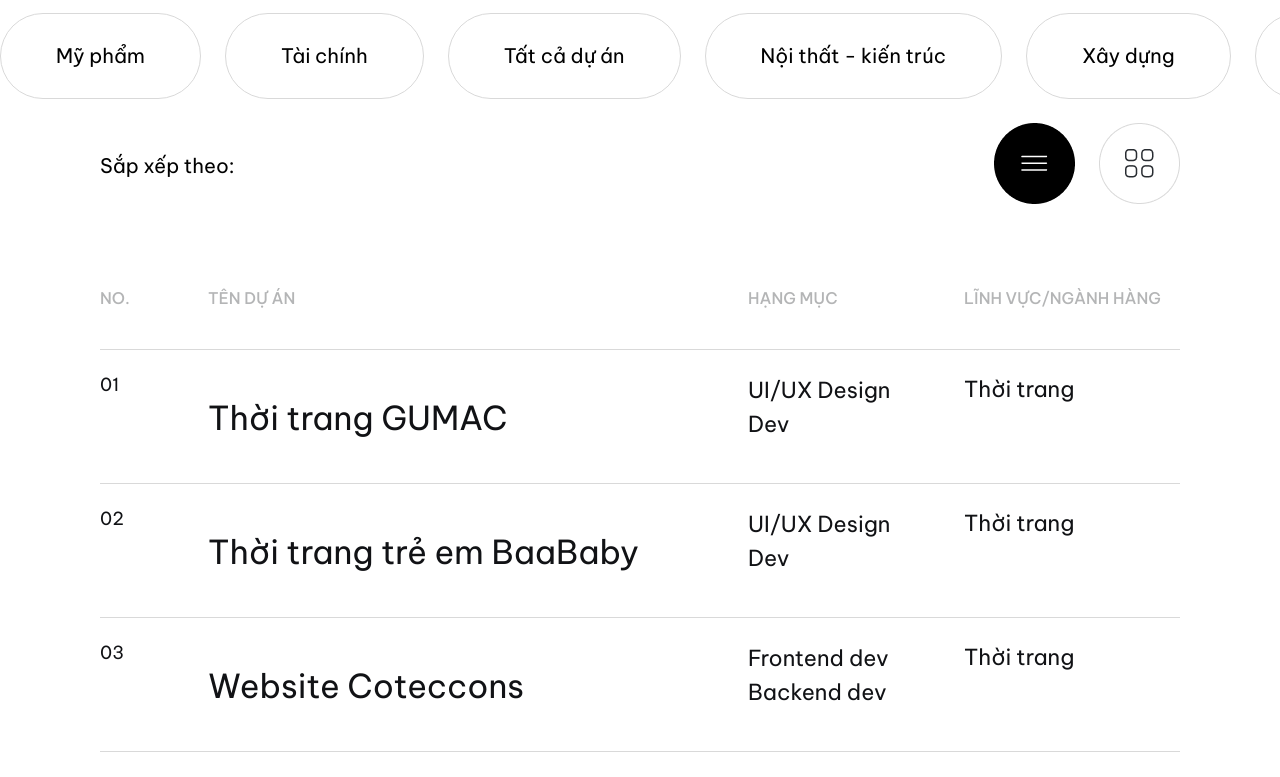
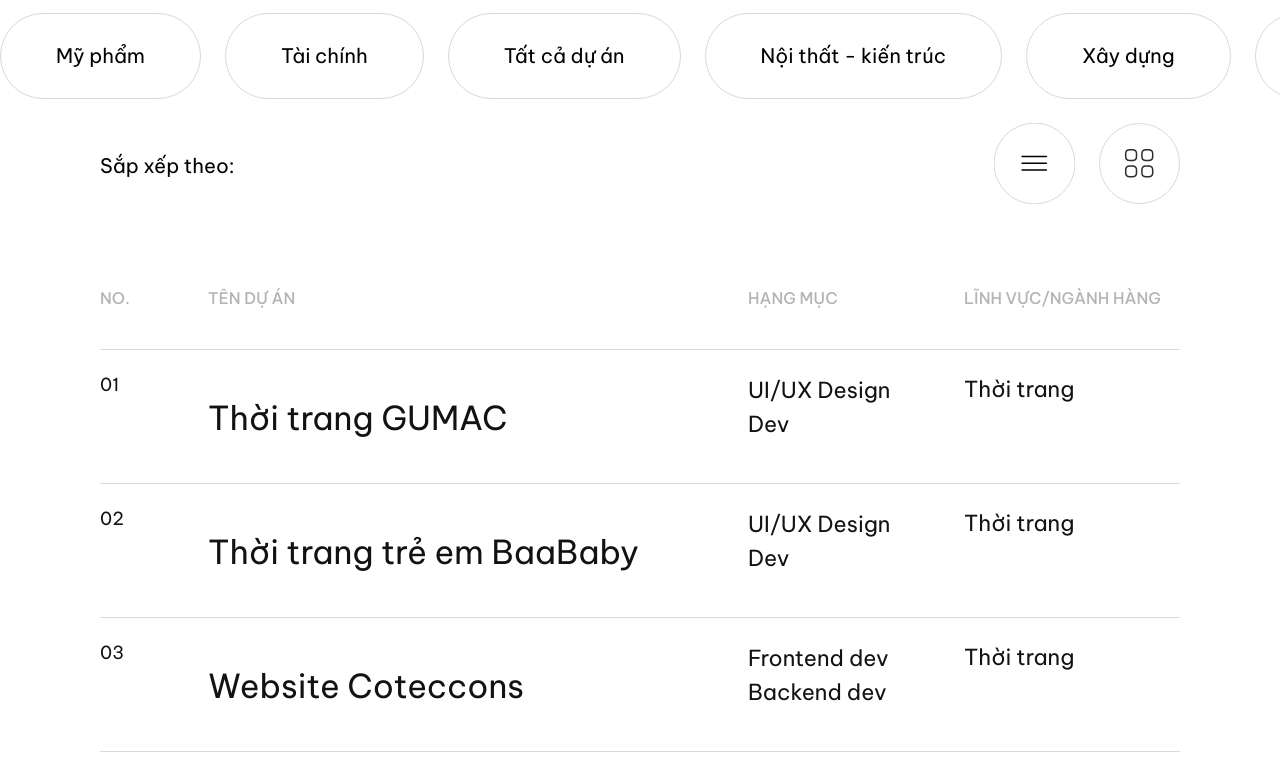
Before and after one commit to tinisang/okhubdemo, a Next.js app: page /project in a window 1280 px wide. Shown: the part 980-1757 px from the top of the page. Built offline with nearby package versions, Linux system fonts and the light colour scheme.

Commit message:
fix projects list

```diff
--- a/components/CardProject.js
+++ b/components/CardProject.js
@@ -1,10 +1,11 @@
 import React from 'react'
 import Image from 'next/image';
 import cardProjectImg from "../public/imgs/cardProjectImg.png"
+import Link from 'next/link';
 
 export const CardProject = (props) => {
   return (
-    <div className='card__project--container'>
+    <Link href = "#" className='card__project--container'>
         <div className='card__project--img'>
           <div className='card__project--img-sub'>
             <div className='card__project--img-eclipse'></div>
@@ -20,7 +21,7 @@ export const CardProject = (props) => {
             <div className='card__project--des-todo'>{props.toDo}</div>
             <div className='card__project--des-category'>{props.category}</div>
         </div>
-    </div>
+    </Link>
 
   )
 }
--- a/components/ListProject.js
+++ b/components/ListProject.js
@@ -1,8 +1,9 @@
 import React from 'react'
+import Link from 'next/link'
 
 export const ListProject = ({id, name, toDoData, category}) => {
   return (
-    <div className='list--container'>
+    <Link href="#" className='list--container'>
         <div className='list__NO'>
             <p>{id}</p>
         </div>
@@ -19,6 +20,6 @@ export const ListProject = ({id, name, toDoData, category}) => {
         <div className='list__category'>
             <p>{category}</p>
         </div>
-    </div>
+    </Link>
   )
 }
--- a/pages/project/index.js
+++ b/pages/project/index.js
@@ -5,43 +5,67 @@ import peojectOrderDisplayListBtn from "../../public/imgs/peojectOrderDisplayLis
 import peojectOrderDisplayGridBtn from "../../public/imgs/peojectOrderDisplayGridBtn.png";
 import { CardProject } from "../../components/CardProject";
 import { NumberPage } from "../../components/NumberPage";
-import { useState } from "react";
+import { use, useState } from "react";
 import { ListProject } from "../../components/ListProject";
 
 import gsap from "gsap";
-import { useEffect, useRef } from 'react';
+import { useEffect, useRef } from "react";
 import ScrollToPlugin from "gsap/dist/ScrollToPlugin";
 
 export default function Projects() {
   const [display, setDisplay] = useState(false);
-  const currentCategory = useRef(0)
+  const [fillGrid, setFillGrid] = useState('none');
+  const [strokeGrid, setStrokeGrid] = useState('#292D32');
+  const [fillList, setFillList] = useState('none');
+  const [strokeList, setStrokeList] = useState('#000000');
 
-  const handleCatSelect=(index)=>{
-    var PrevselectedContent = document.querySelector(`.project__categories--item button:nth-child(${currentCategory.current +1})`)
-    var selectedContent = document.querySelector(`.project__categories--item button:nth-child(${index+1})`)
+  const currentCategory = useRef(0);
+  const handelDisplayGrid = () => {
+    setDisplay(true);
+    setFillGrid('black');
+    setStrokeGrid("white");
+    setFillList('none');
+    setStrokeList("#000000");
 
-    var offsetX = window.innerWidth/2 - selectedContent.clientWidth/2;
+  }
 
-
-    PrevselectedContent.classList.remove('active')
-    selectedContent.classList.add('active')
-    gsap.to('.project__categories--item',{
-      scrollTo:{
-        x: selectedContent,
-        offsetX: offsetX
-      },
-      duration:1,
-      ease:'easeOut'
-    })
-
-    currentCategory.current= index
+  const handelDisplayList = () => {
+    setDisplay(false);
+    setFillGrid('none');
+    setStrokeGrid("#292D32");
+    setFillList('black');
+    setStrokeList("white");
+  }
 
 
 
-  }
+  const handleCatSelect = (index) => {
+    var PrevselectedContent = document.querySelector(
+      `.project__categories--item button:nth-child(${
+        currentCategory.current + 1
+      })`
+    );
+    var selectedContent = document.querySelector(
+      `.project__categories--item button:nth-child(${index + 1})`
+    );
+
+    var offsetX = window.innerWidth / 2 - selectedContent.clientWidth / 2;
+
+    PrevselectedContent.classList.remove("active");
+    selectedContent.classList.add("active");
+    gsap.to(".project__categories--item", {
+      scrollTo: {
+        x: selectedContent,
+        offsetX: offsetX,
+      },
+      duration: 1,
+      ease: "easeOut",
+    });
+
+    currentCategory.current = index;
+  };
 
   gsap.registerPlugin(ScrollToPlugin);
-
 
   return (
     <div className="project__container">
@@ -63,20 +87,90 @@ export default function Projects() {
             </div>
           </div>
           <div className="project__categories--item">
-            <ButtonCategory category="Mỹ phẩm"  onClick={()=>{handleCatSelect(0)}} />
-            <ButtonCategory category="Tài chính"  onClick={()=>{handleCatSelect(1)}} />
-            <ButtonCategory category="Tất cả dự án" onClick={()=>{handleCatSelect(2)}} />
-            <ButtonCategory category="Nội thất - kiến trúc"  onClick={()=>{handleCatSelect(3)}} />
-            <ButtonCategory category="Xây dựng"  onClick={()=>{handleCatSelect(4)}} />
-            <ButtonCategory category="Du lịch"  onClick={()=>{handleCatSelect(5)}} />
-            <ButtonCategory category="Bất động sản"  onClick={()=>{handleCatSelect(6)}} />
-            <ButtonCategory category="Bất động sản"  onClick={()=>{handleCatSelect(7)}} />
-            <ButtonCategory category="Bất động sản"  onClick={()=>{handleCatSelect(8)}} />
-            <ButtonCategory category="Bất động sản"  onClick={()=>{handleCatSelect(9)}} />
-            <ButtonCategory category="Bất động sản"  onClick={()=>{handleCatSelect(10)}}/>
-            <ButtonCategory category="Bất động sản"  onClick={()=>{handleCatSelect(11)}}/>
-            <ButtonCategory category="Bất động sản"  onClick={()=>{handleCatSelect(12)}}/>
-            <ButtonCategory category="Bất động sản"  onClick={()=>{handleCatSelect(13)}}/>
+            <ButtonCategory
+              category="Mỹ phẩm"
+              onClick={() => {
+                handleCatSelect(0);
+              }}
+            />
+            <ButtonCategory
+              category="Tài chính"
+              onClick={() => {
+                handleCatSelect(1);
+              }}
+            />
+            <ButtonCategory
+              category="Tất cả dự án"
+              onClick={() => {
+                handleCatSelect(2);
+              }}
+            />
+            <ButtonCategory
+              category="Nội thất - kiến trúc"
+              onClick={() => {
+                handleCatSelect(3);
+              }}
+            />
+            <ButtonCategory
+              category="Xây dựng"
+              onClick={() => {
+                handleCatSelect(4);
+              }}
+            />
+            <ButtonCategory
+              category="Du lịch"
+              onClick={() => {
+                handleCatSelect(5);
+              }}
+            />
+            <ButtonCategory
+              category="Bất động sản"
+              onClick={() => {
+                handleCatSelect(6);
+              }}
+            />
+            <ButtonCategory
+              category="Bất động sản"
+              onClick={() => {
+                handleCatSelect(7);
+              }}
+            />
+            <ButtonCategory
+              category="Bất động sản"
+              onClick={() => {
+                handleCatSelect(8);
+              }}
+            />
+            <ButtonCategory
+              category="Bất động sản"
+              onClick={() => {
+                handleCatSelect(9);
+              }}
+            />
+            <ButtonCategory
+              category="Bất động sản"
+              onClick={() => {
+                handleCatSelect(10);
+              }}
+            />
+            <ButtonCategory
+              category="Bất động sản"
+              onClick={() => {
+                handleCatSelect(11);
+              }}
+            />
+            <ButtonCategory
+              category="Bất động sản"
+              onClick={() => {
+                handleCatSelect(12);
+              }}
+            />
+            <ButtonCategory
+              category="Bất động sản"
+              onClick={() => {
+                handleCatSelect(13);
+              }}
+            />
           </div>
         </div>
       </div>
@@ -86,18 +180,82 @@ export default function Projects() {
         </div>
         <div className="project__order--display">
           <div className="project__order--display-list">
-            <Image
-              src={peojectOrderDisplayListBtn}
-              alt=""
-              onClick={() => setDisplay(false)}
-            />
+            <svg
+              onClick={handelDisplayList}
+              width="81"
+              height="81"
+              viewBox="0 0 81 81"
+              fill="none"
+              xmlns="http://www.w3.org/2000/svg"
+            >
+              <circle cx="40.5" cy="40.5" r="40.5" fill={fillList} stroke = "#D9D9D9"
+              />
+              <path
+                d="M28.05 33.45H52.35"
+                stroke={strokeList}
+                stroke-width="1.5"
+                stroke-linecap="round"
+              />
+              <path
+                d="M28.05 40.2H52.35"
+                stroke={strokeList}
+                stroke-width="1.5"
+                stroke-linecap="round"
+              />
+              <path
+                d="M28.05 46.95H52.35"
+                stroke={strokeList}
+                stroke-width="1.5"
+                stroke-linecap="round"
+              />
+            </svg>
+
+
           </div>
           <div className="project__order--display-grid">
-            <Image
-              src={peojectOrderDisplayGridBtn}
-              alt=""
-              onClick={() => setDisplay(true)}
-            />
+            <svg
+
+              onClick={ handelDisplayGrid}
+              width="81"
+              height="81"
+              viewBox="0 0 81 81"
+              fill="none"
+              xmlns="http://www.w3.org/2000/svg"
+            >
+              <circle cx="40.5" cy="40.5" r="40" stroke="#D9D9D9" fill = {fillGrid} />
+              <path
+                d="M30.75 37.5H33.45C36.15 37.5 37.5 36.15 37.5 33.45V30.75C37.5 28.05 36.15 26.7 33.45 26.7H30.75C28.05 26.7 26.7 28.05 26.7 30.75V33.45C26.7 36.15 28.05 37.5 30.75 37.5Z"
+                stroke={strokeGrid}
+                stroke-width="1.5"
+                stroke-miterlimit="10"
+                stroke-linecap="round"
+                stroke-linejoin="round"
+              />
+              <path
+                d="M46.9499 37.5H49.6499C52.3499 37.5 53.6999 36.15 53.6999 33.45V30.75C53.6999 28.05 52.3499 26.7 49.6499 26.7H46.9499C44.2499 26.7 42.8999 28.05 42.8999 30.75V33.45C42.8999 36.15 44.2499 37.5 46.9499 37.5Z"
+                stroke={strokeGrid}
+                stroke-width="1.5"
+                stroke-miterlimit="10"
+                stroke-linecap="round"
+                stroke-linejoin="round"
+              />
+              <path
+                d="M46.9499 53.6999H49.6499C52.3499 53.6999 53.6999 52.3499 53.6999 49.6499V46.9499C53.6999 44.2499 52.3499 42.8999 49.6499 42.8999H46.9499C44.2499 42.8999 42.8999 44.2499 42.8999 46.9499V49.6499C42.8999 52.3499 44.2499 53.6999 46.9499 53.6999Z"
+                stroke={strokeGrid}
+                stroke-width="1.5"
+                stroke-miterlimit="10"
+                stroke-linecap="round"
+                stroke-linejoin="round"
+              />
+              <path
+                d="M30.75 53.6999H33.45C36.15 53.6999 37.5 52.3499 37.5 49.6499V46.9499C37.5 44.2499 36.15 42.8999 33.45 42.8999H30.75C28.05 42.8999 26.7 44.2499 26.7 46.9499V49.6499C26.7 52.3499 28.05 53.6999 30.75 53.6999Z"
+                stroke={strokeGrid}
+                stroke-width="1.5"
+                stroke-miterlimit="10"
+                stroke-linecap="round"
+                stroke-linejoin="round"
+              />
+            </svg>
           </div>
         </div>
       </div>
@@ -184,10 +342,10 @@ export default function Projects() {
       )}
       <div className="project__number--page">
         <NumberPage number="1" active={true} />
-        <NumberPage number="2"  />
-        <NumberPage number="3"  />
-        <NumberPage number="4"  />
-        <NumberPage number="5"  />
+        <NumberPage number="2" />
+        <NumberPage number="3" />
+        <NumberPage number="4" />
+        <NumberPage number="5" />
       </div>
     </div>
   );
--- a/styles/Project/cardProject.css
+++ b/styles/Project/cardProject.css
@@ -2,6 +2,7 @@
   /* width: 50%; */
   height: auto;
 }
+
 .card__project--img {
   filter: drop-shadow(40px 40px 100px rgba(112, 143, 163, 0.16));
   backdrop-filter: blur(2px);
@@ -26,6 +27,7 @@
   width: 100%;
   height:
   377.88px;
+  object-fit: cover;
 }
 
 .card__project--title p {
--- a/styles/Project/project.css
+++ b/styles/Project/project.css
@@ -171,3 +171,5 @@
 .project__list--header .project__list--header-categories {
   width: 20%;
 }
+
+/* ----------------button transfer display------------ */
```
Also changed, not shown: public/imgs/peojectOrderDisplayGridBtn.svg (added), public/imgs/peojectOrderDisplayListBtn.svg (added).
